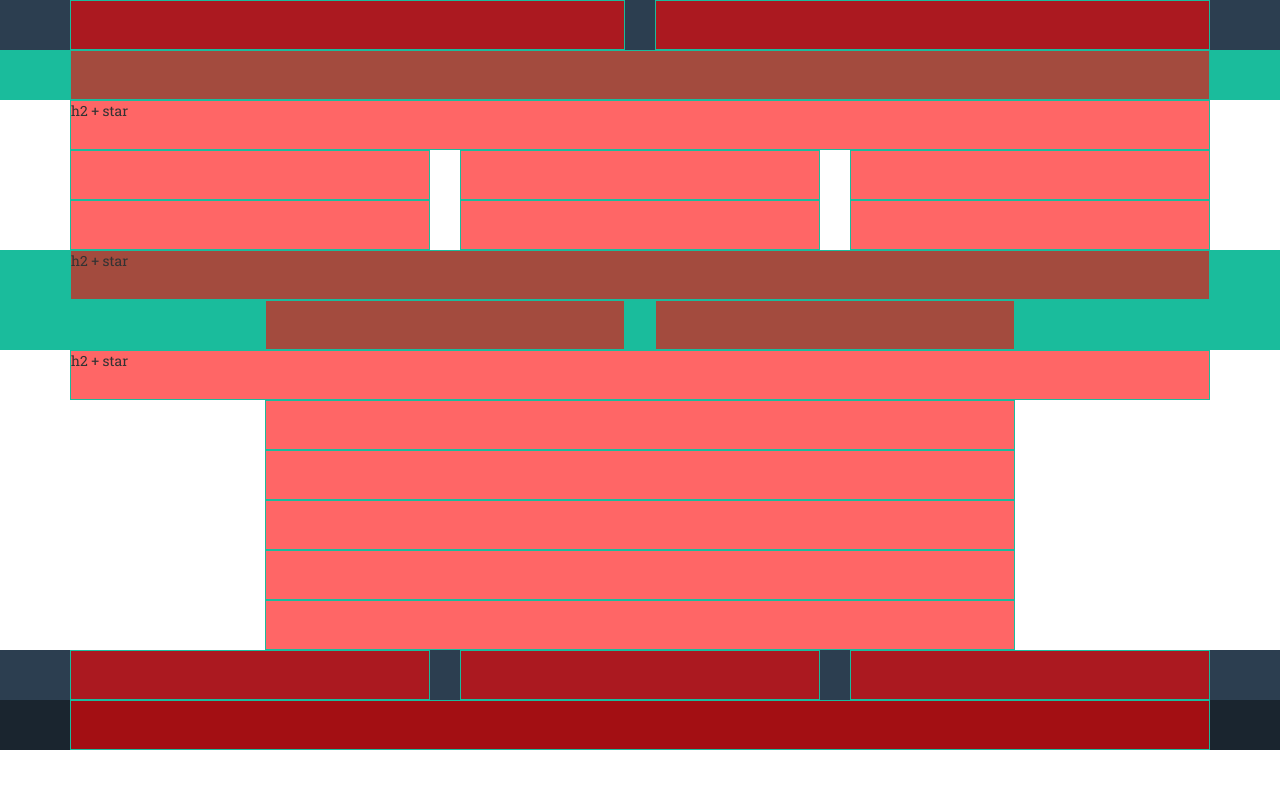
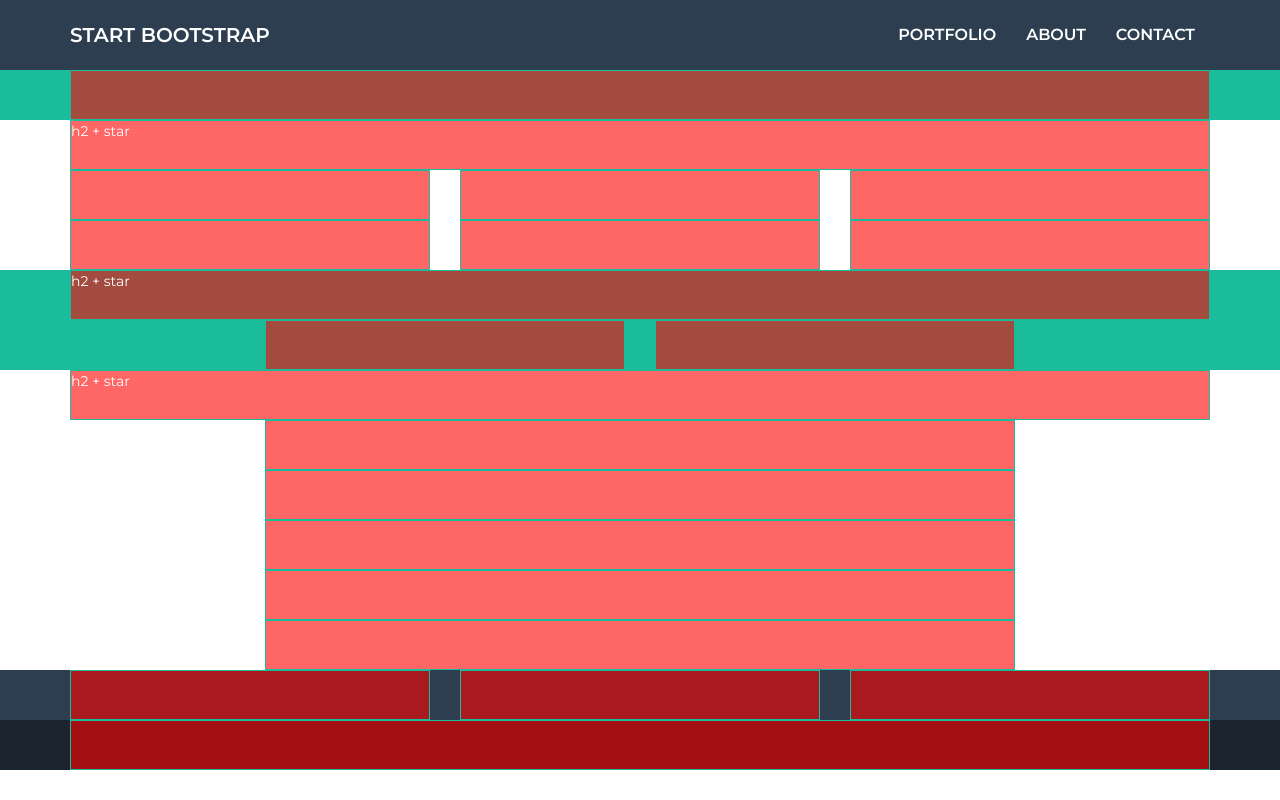
Before and after one commit to FabioMezzina/html-css-bootstrap-freelancer, a plain HTML site: page index.html in a window 1280 px wide. Drawn offline with nearby package versions, Linux system fonts and the light colour scheme.

Commit message:
add navbar

```diff
--- a/css/style.css
+++ b/css/style.css
@@ -1,5 +1,6 @@
 body {
-  font-family: 'Roboto Slab', serif;
+  font-family: 'Montserrat', sans-serif;
+  color: #fff;
 }
 
 #main-nav,
@@ -25,3 +26,46 @@ footer {
   border: 1px solid #1abc9c;
   height: 50px;
 }
+
+/* NAVBAR */
+.navbar {
+  background: #2c3e50;
+  margin-bottom: 0;
+  border: none;
+  border-radius: 0;
+}
+
+#main-nav a {
+  padding-top: 0;
+  padding-bottom: 0;
+  height: 70px;
+  line-height: 70px;
+  font-size: 16px;
+  font-weight: 600;
+  color: #fff;
+}
+#main-nav .nav a:hover {
+  color: #1abc9c;
+}
+#main-nav .navbar-brand {
+  font-size: 20px;
+}
+
+.navbar-header {
+  position: relative;
+}
+
+.navbar-toggle {
+  position: absolute;
+  right: 0;
+  top: 50%;
+  transform: translateY(-50%);
+  margin-top: 0;
+  margin-bottom: 0;
+  background-color: #1abc9c;
+}
+
+#main-nav .navbar-toggle .icon-bar {
+  background-color: #fff;
+  border-color: #fff;
+}
--- a/index.html
+++ b/index.html
@@ -8,28 +8,41 @@
     <!-- Font awesome -->
     <link rel="stylesheet" href="https://cdnjs.cloudflare.com/ajax/libs/font-awesome/5.14.0/css/all.min.css" integrity="sha512-1PKOgIY59xJ8Co8+NE6FZ+LOAZKjy+KY8iq0G4B3CyeY6wYHN3yt9PW0XpSriVlkMXe40PTKnXrLnZ9+fkDaog==" crossorigin="anonymous" />
     <!-- Fonts -->
-    <link href="https://fonts.googleapis.com/css2?family=Roboto+Slab:wght@400;500;700&display=swap" rel="stylesheet">
+    <link href="https://fonts.googleapis.com/css2?family=Montserrat:wght@400;500;600;700&display=swap" rel="stylesheet">
     <!-- Stylesheet -->
     <link rel="stylesheet" href="./css/style.css">
     <title></title>
   </head>
   <body>
     <!-- MAIN NAVIGATION BAR -->
-    <nav id="main-nav">
+    <nav id="main-nav" class="navbar navbar-default text-uppercase">
       <div class="container">
-        <div class="row">
-          <div class="col-xs-6">
-            <div class="box">
-              <!-- start bootstrap -->
-            </div>
-          </div>
-          <div class="col-xs-6">
-            <div class="box">
-              <!-- menu -->
-            </div>
-          </div>
+        <!-- Brand and toggle get grouped for better mobile display -->
+        <div class="navbar-header">
+          <button type="button" class="navbar-toggle collapsed" data-toggle="collapse" data-target="#bs-example-navbar-collapse-1" aria-expanded="false">
+            <span class="sr-only">Toggle navigation</span>
+            <span class="icon-bar"></span>
+            <span class="icon-bar"></span>
+            <span class="icon-bar"></span>
+          </button>
+          <a class="navbar-brand" href="#">Start bootstrap</a>
         </div>
-      </div>
+
+        <!-- Collect the nav links, forms, and other content for toggling -->
+        <div class="collapse navbar-collapse" id="bs-example-navbar-collapse-1">
+          <ul class="nav navbar-nav navbar-right">
+            <li>
+              <a href="#">Portfolio</a>
+            </li>
+            <li>
+              <a href="#">About</a>
+            </li>
+            <li>
+              <a href="#">Contact</a>
+            </li>
+          </ul>
+        </div><!-- /.navbar-collapse -->
+      </div><!-- /.container -->
     </nav>
 
     <!-- MAIN HEADER -->
```
Also changed, not shown: img/avatar.svg (added), img/cabin.png (added), img/cake.png (added), img/circus.png (added), img/game.png (added), img/safe.png (added), img/submarine.png (added).
